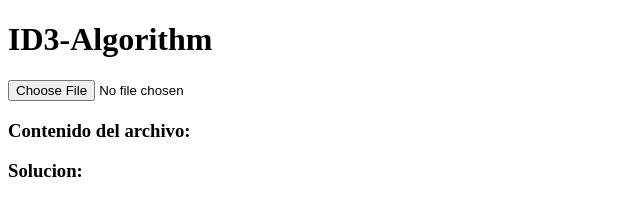
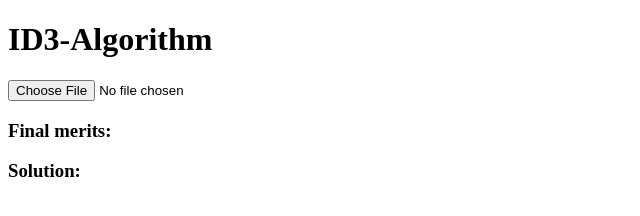
Before and after one commit to Dacuna97/ID3Algorithm, a plain HTML site: page index.html in a window 1280 px wide. Shown: the whole page, without its empty margins (0-640 px from the left). Drawn offline with nearby package versions, Linux system fonts and the light colour scheme.

Commit message:
changed html text to english

```diff
--- a/index.html
+++ b/index.html
@@ -12,9 +12,9 @@
 <body>
     <h1>ID3-Algorithm</h1>
     <input type="file" id="file-input" />
-    <h3>Contenido del archivo:</h3>
+    <h3>Final merits:</h3>
     <pre id="contenido-archivo"></pre>
-    <h3>Solucion:</h3>
+    <h3>Solution:</h3>
     <pre id="solucion"></pre>
 </body>
 
```
